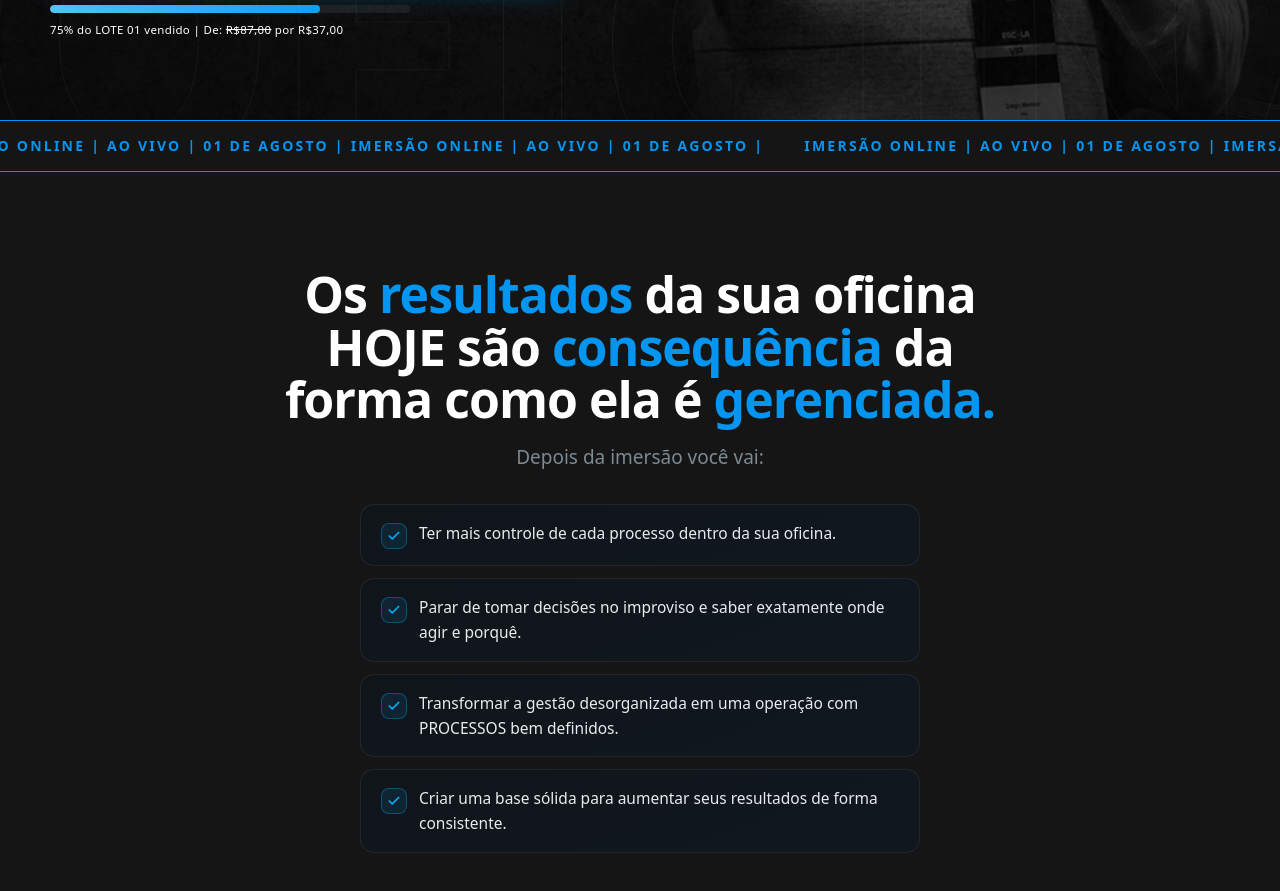
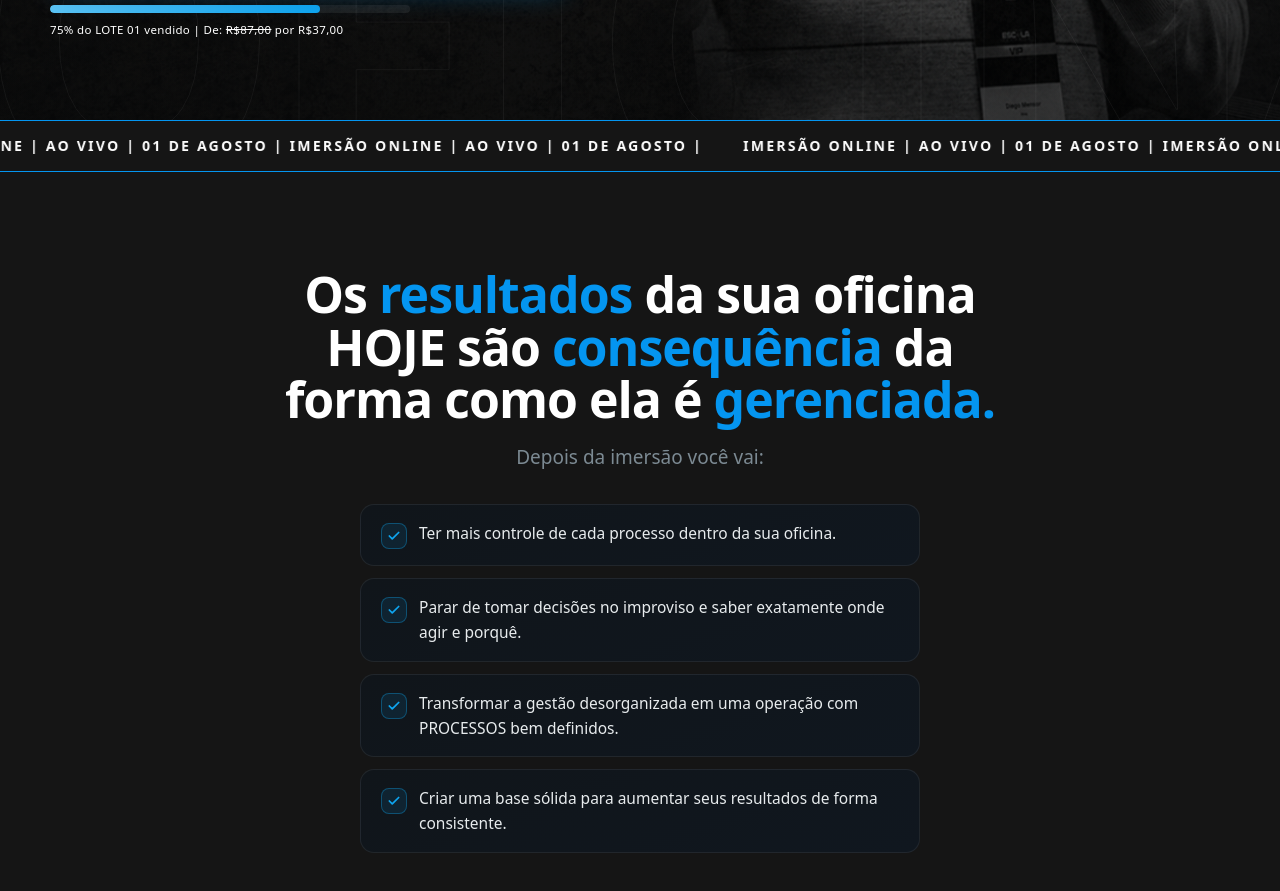
Before and after one commit to cezarhlima1/diegomensor, a Next.js app: page /destrave/lp1 in a window 1280 px wide. Shown: the part 880-1771 px from the top of the page. Built offline with nearby package versions, Linux system fonts and the light colour scheme.

Commit message:
ajuste da faixa animada

```diff
--- a/app/globals.css
+++ b/app/globals.css
@@ -975,12 +975,13 @@ a:focus-visible, button:focus-visible {
     display: flex;
     width: max-content;
     will-change: transform;
-    animation: destraveTicker 18s linear infinite;
+    animation: destraveTicker 16s linear infinite;
+    animation-play-state: running;
   }
   .destrave-theme .destrave-ticker__group {
     flex: none;
     padding: 14px 2.5rem 14px 0;
-    color: #0495F0;
+    color: #fff;
     font-family: var(--font-mono);
     font-size: clamp(11px, 1.4vw, 14px);
     font-weight: 700;
@@ -988,6 +989,7 @@ a:focus-visible, button:focus-visible {
     white-space: nowrap;
   }
   @keyframes destraveTicker {
+    from { transform: translate3d(0, 0, 0); }
     to { transform: translate3d(-50%, 0, 0); }
   }
 
```
